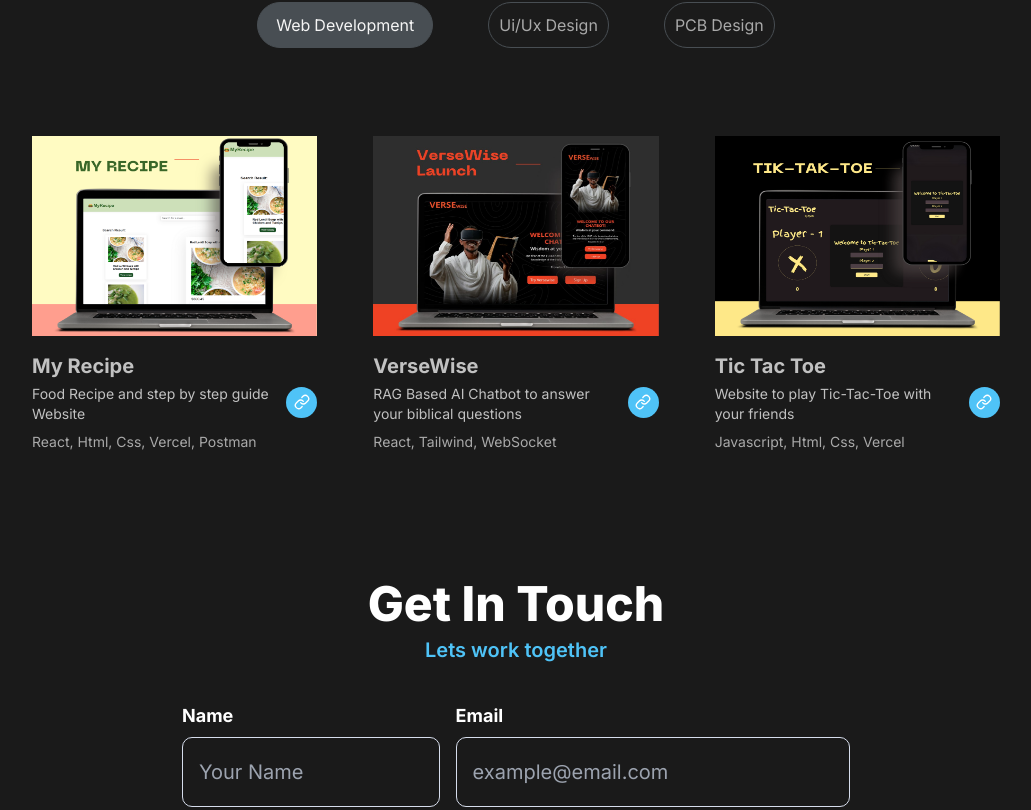
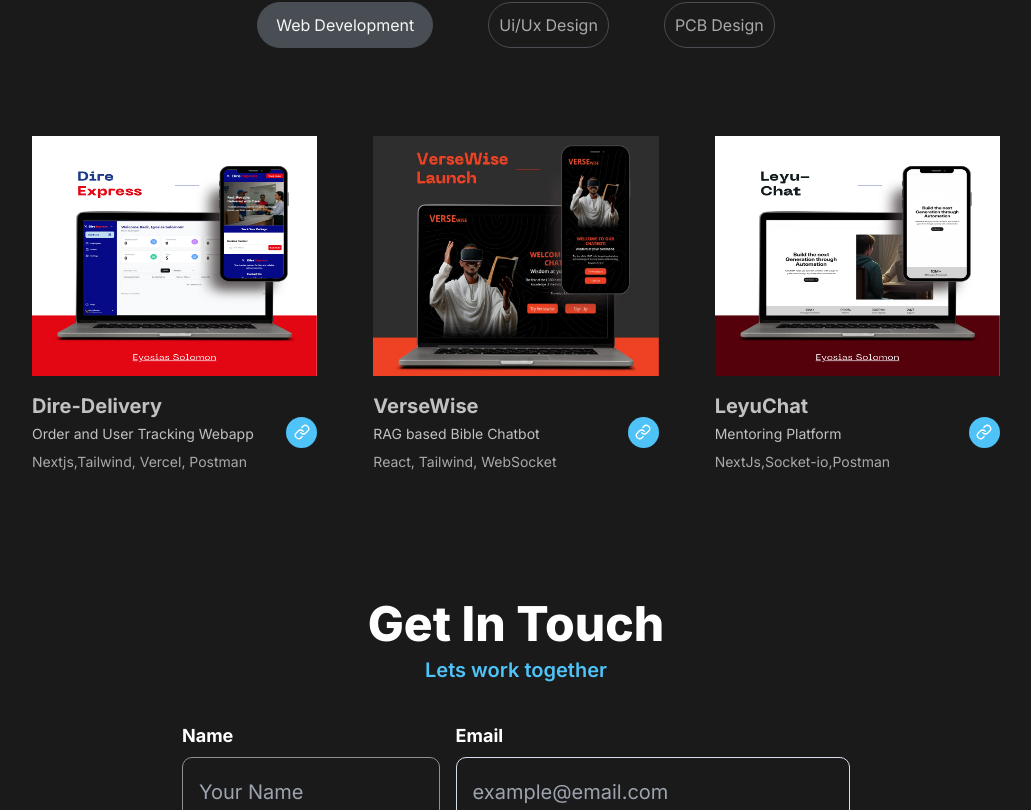
Before and after one commit to EyosiSol/myportfolio, a Next.js app: page / in a window 1280 px wide. Shown: the part 2890-3700 px from the top of the page, without its empty margins (124-1155 px from the left). Built offline with nearby package versions, Linux system fonts and the light colour scheme.

Commit message:
Add new Projects in the Projects section

```diff
--- a/src/app/components/getIntouch.tsx
+++ b/src/app/components/getIntouch.tsx
@@ -101,7 +101,7 @@ export default function GetIntouch() {
               placeholder="Your Name"
               value={formData.name}
               onChange={handleChange}
-              className="w-full h-12 md:h-[70px] rounded-[10px] border border-[#d6ddec] px-4 text-[#8987a1] text-xl font-normal leading-[30px] bg-transparent"
+              className="w-full h-12 md:h-[70px] rounded-[10px] border border-[#8F8F8F] px-4 text-[#8987a1] text-xl font-normal leading-[30px] bg-transparent"
               required
             />
           </div>
--- a/src/app/components/ui/page.tsx
+++ b/src/app/components/ui/page.tsx
@@ -14,8 +14,8 @@ const inter = Inter({
 export default function Ui() {
   const ui = [
     {
-      title: "Office of Federal Auditor General",
-      description: "Designed the User Experience for their offical website",
+      title: "Federal Auditor General",
+      description: "Designed the User Experience and User Interface for their offical website of the Office of Federal Auditor General ",
       image: "/images/oFAG.jpg",
       link: "https://www.figma.com/design/IiWRsyobjpwxLBZPmqSY1Q/ofag-teamm?node-id=0-1&t=umJygedh3CEVkgZo-1",
     },
@@ -27,9 +27,9 @@ export default function Ui() {
       link: "https://www.figma.com/design/yR7SMTRdxPDDlYyiO0I5ci/VERSEWise-2.0?node-id=0-1&t=a4Bzfqkm8ZbXtU2S-1",
     },
     {
-      title: "Turumba",
+      title: "LeyuChat",
       description:
-        "Designed the User Interface and the User Experience for A mentoring platform by Great Comission Ethiopia",
+        "Designed the User Interface and the User Experience for A mentoring platform using Figma and Prototyped it",
       image: "/images/Turumba.jpg",
       link: "https://www.figma.com/design/agU0weaXl50Gj0SwvcZt2p/Soul-Sync-Design?node-id=579-104583&t=qdCfzy8RhCdsr2Z2-1",
     },
@@ -52,7 +52,7 @@ export default function Ui() {
               />
             </div>
             <div className="w-full flex justify-between items-center gap-2">
-              <div className="flex-col w-full items-start gap-2 inline-flex">
+              <div className="flex-col w-full items-start justify-start gap-2 inline-flex">
                 <div className="flex-col items-start gap-1 inline-flex">
                   <div
                     className={`w-full text-[#c1c1c1] text-sm md:text-xl font-bold ${inter.className} font-inter leading-[30px]`}
--- a/src/app/components/web/page.tsx
+++ b/src/app/components/web/page.tsx
@@ -14,25 +14,25 @@ const inter = Inter({
 export default function WebDev() {
   const webDev = [
     {
-      title: "My Recipe",
-      description: "Food Recipe and step by step guide Website",
-      image: "/images/MyRecipie.png",
-      link: "https://my-recipies-nu.vercel.app",
-      tech: "React, Html, Css, Vercel, Postman",
+      title: "Dire-Delivery",
+      description: "Order and User Tracking Webapp ",
+      image: "/images/dire.png",
+      link: "https://dire-delivery.netlify.app",
+      tech: "Nextjs,Tailwind, Vercel, Postman",
     },
     {
       title: "VerseWise",
-      description: "RAG Based AI Chatbot to answer your biblical questions",
+      description: "RAG based Bible Chatbot",
       image: "/images/Versewise.jpg",
       link: "https://versewise.io",
       tech: "React, Tailwind, WebSocket",
     },
     {
-      title: "Tic Tac Toe",
-      description: " Website to play Tic-Tac-Toe with your friends",
-      image: "/images/ticTAKTO.png",
-      link: "https://tic-tac-toe-rouge-rho.vercel.app",
-      tech: "Javascript, Html, Css, Vercel",
+      title: "LeyuChat",
+      description: "Mentoring Platform",
+      image: "/images/leyu.png",
+      link: "https://dev.leyuchat.com/",
+      tech: "NextJs,Socket-io,Postman",
     },
   ];
   return (
@@ -45,11 +45,12 @@ export default function WebDev() {
           >
             <div className="w-full h-fit flex-col justify-center items-center gap-8">
               <Image
-                className="self-stretch w-[140px] md:w-full md:h-[200px] "
+                className="w-[140px] md:w-full md:h-[240px]"
                 src={item.image}
                 alt="Project placeholder"
                 width={360}
                 height={200}
+
               />
             </div>
             <div className="w-full flex justify-between items-center gap-2">
```
Also changed, not shown: public/images/dire.png (added), public/images/leyu.png (added).
